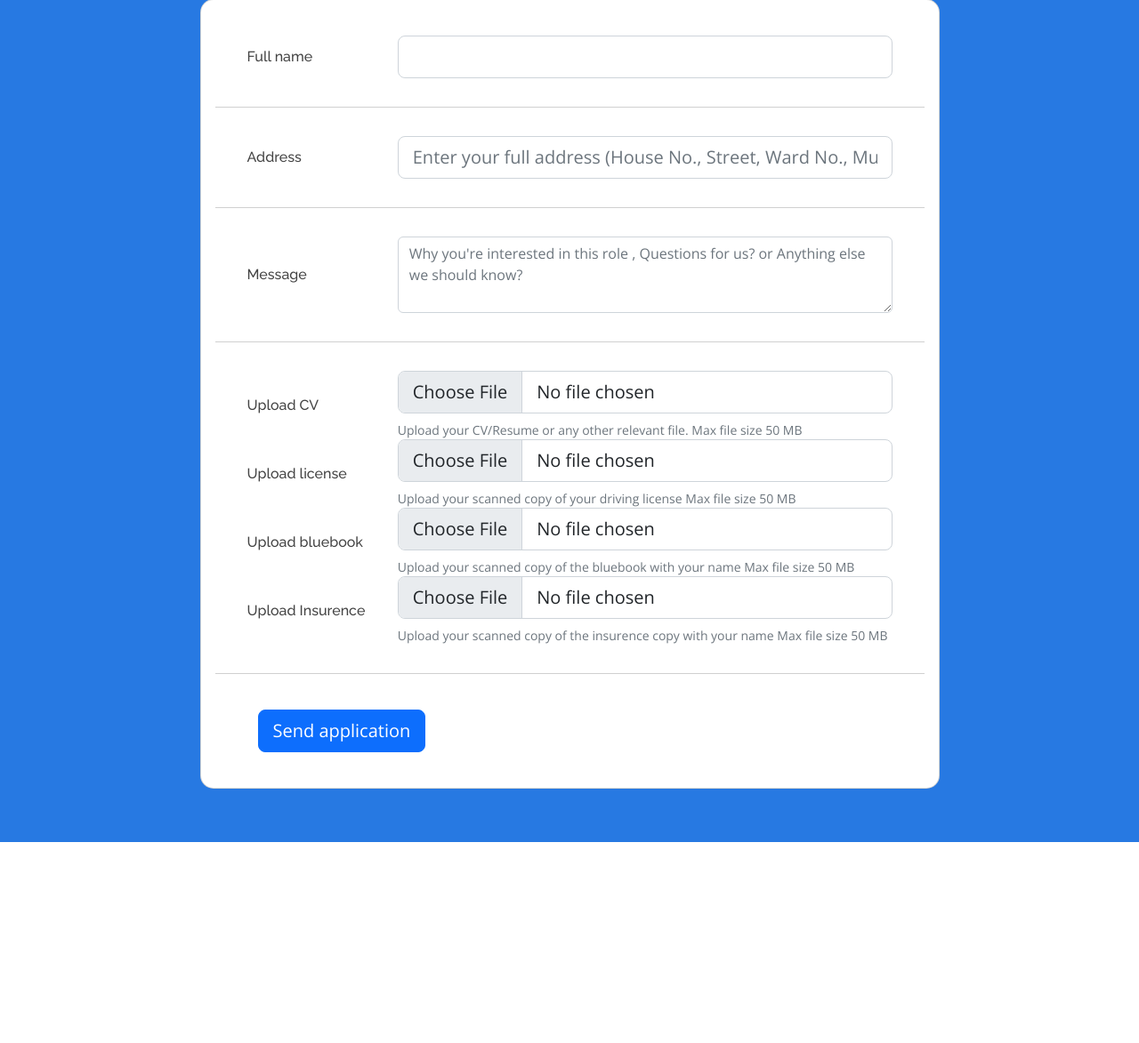
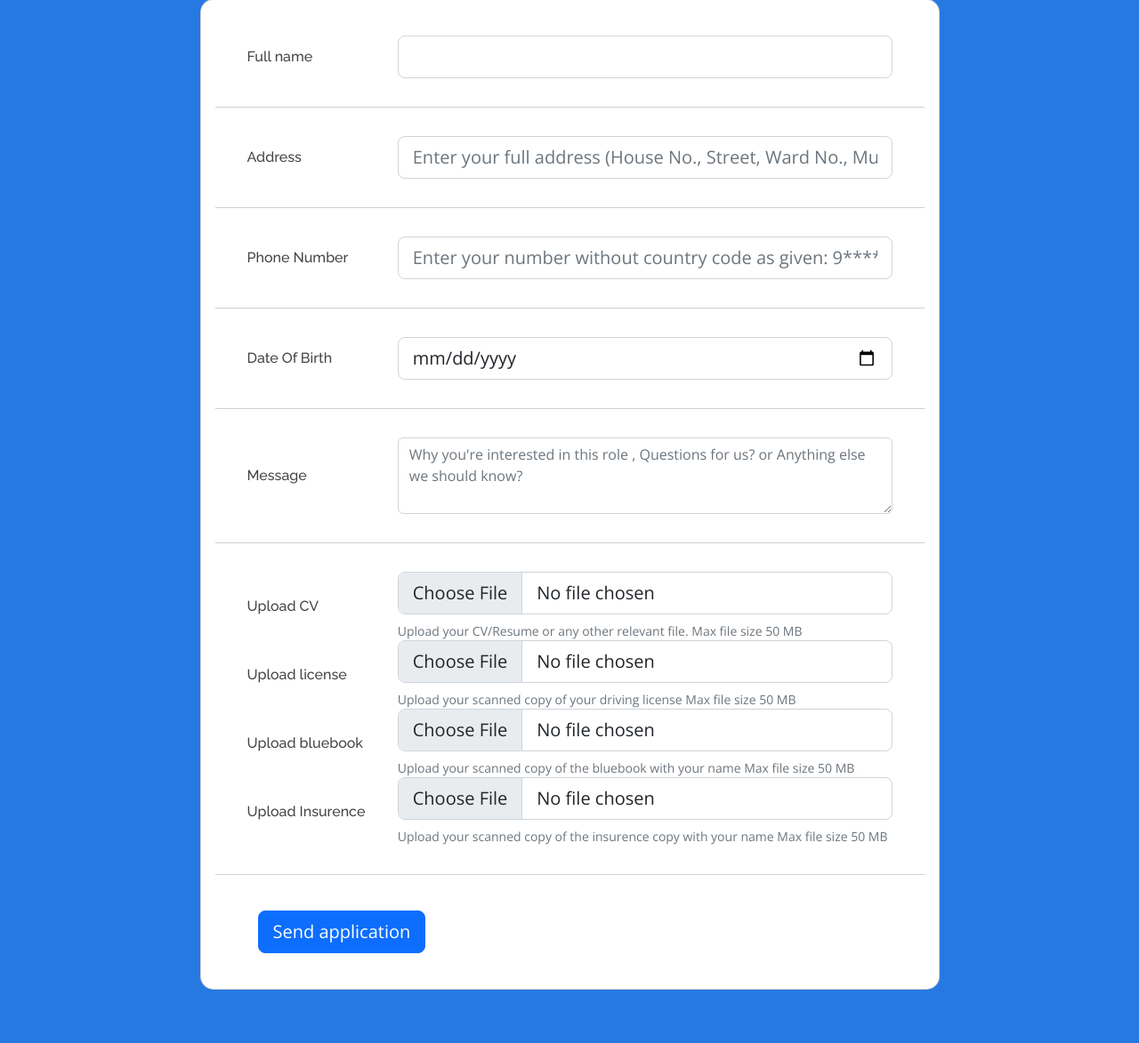
Before and after one commit to KeshavPokharel/sawari.com, a PHP site: page /riderReg.php in a window 1280 px wide. Shown: the part 263-1436 px from the top of the page at 89% size. Before the commit the page ends 1210 px from the top, so only its background shows below. Run offline with PHP 8.4, Linux system fonts and the light colour scheme.

Commit message:
some changes

```diff
--- a/forms/create.php
+++ b/forms/create.php
@@ -10,8 +10,7 @@ if ($_SERVER["REQUEST_METHOD"] == "POST") {
     $fullname = $_POST["fullname"];
     $email = $_POST["email"];
     $password = $_POST["password"];
-    $cpassword = $_POST["cpassword"]; // Added this line to retrieve the value of 'cpassword'
-
+    $cpassword = $_POST["cpassword"];
     // Check if 'cpassword' is empty or not provided
     if (empty($cpassword)) {
         $errors[] = "Confirm password field is missing.";
@@ -59,3 +58,4 @@ if ($_SERVER["REQUEST_METHOD"] == "POST") {
         }
     }
 }
+?>
--- a/riderReg.php
+++ b/riderReg.php
@@ -1,5 +1,7 @@
 <?php
 require_once "script/db_connect.php";
+ini_set('display_errors', 1);
+error_reporting(E_ALL);
 
 // Function to generate a random filename
 function generateRandomFileName($file)
@@ -26,6 +28,8 @@ if (isset($_POST['submit'])) {
         $name = $_POST['name'];
         $address = $_POST['address'];
         $message = $_POST['message'];
+        $tel=$_POST['tel'];
+        $date=$_POST['date'];
 
         // File paths
         $uploadsDir = $_SERVER['DOCUMENT_ROOT'] . '/';
@@ -58,15 +62,16 @@ if (isset($_POST['submit'])) {
             move_uploaded_file($_FILES['insurance']['tmp_name'], $uploadsDir . $insurancePath);
         }
 
-        // Insert data into riders table
-        $insert_query = "INSERT INTO riders (user_id, full_name, address, message, cv_path, license_path, bluebook_path, insurance_path, state)
-                        VALUES ('$user_id', '$name', '$address', '$message', '$cvPath', '$licensePath', '$bluebookPath', '$insurancePath', 'pending')";
+     // Insert data into riders table
+$insert_query = "INSERT INTO riders (user_id, full_name, address, message, cv_path, license_path, bluebook_path, insurance_path, phonenumber, dateofbirth, `state`)
+VALUES ('$user_id', '$name', '$address', '$message', '$cvPath', '$licensePath', '$bluebookPath', '$insurancePath', '$tel', '$date', 'pending')";
+
 
         if ($link->query($insert_query) === TRUE) {
             // Data inserted successfully
             echo "Application submitted successfully!";
         } else {
-            echo "Error: " . $insert_query . "<br>" . $link->$error;
+            echo "Error: " . $insert_query . "<br>" . $link->error;
         }
     } else {
         // User not found in the database
@@ -188,6 +193,36 @@ margin-top: 85px;">
 
                                     </div>
                                 </div>
+                                <hr class="mx-n3">
+
+                                <div class="row align-items-center py-3">
+                                    <div class="col-md-3 ps-5">
+
+                                        <h6 class="mb-0">Phone Number</h6>
+
+                                    </div>
+                                    <div class="col-md-9 pe-5">
+
+                                        <input type="tel" name="tel" class="form-control form-control-lg"
+                                            placeholder="Enter your number without country code as given: 9*********" />
+
+                                    </div>
+                                </div>
+                                <hr class="mx-n3">
+
+                                <div class="row align-items-center py-3">
+                                    <div class="col-md-3 ps-5">
+
+                                        <h6 class="mb-0">Date Of Birth</h6>
+
+                                    </div>
+                                    <div class="col-md-9 pe-5">
+
+                                        <input type="date" name="date" class="form-control form-control-lg"
+                                            placeholder="Enter your Date Of Birth in AD" />
+
+                                    </div>
+                                </div>
 
                                 <hr class="mx-n3">
 
```
Also changed, not shown: register.php (+38 -0 lines), rides.php (+19 -3 lines).
